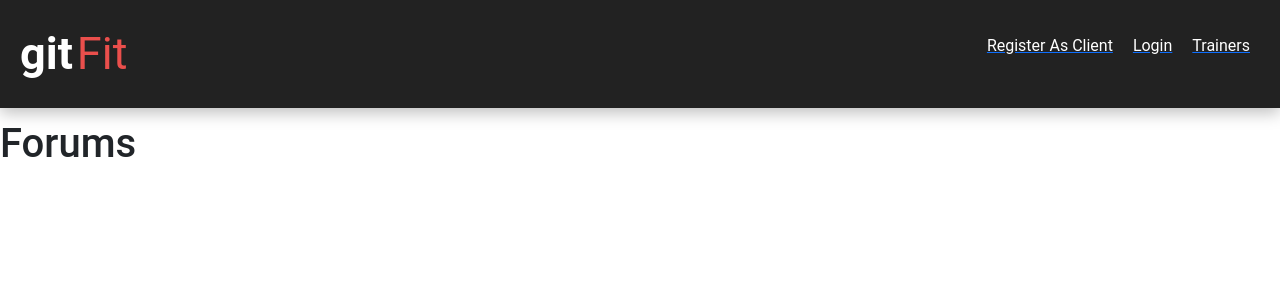
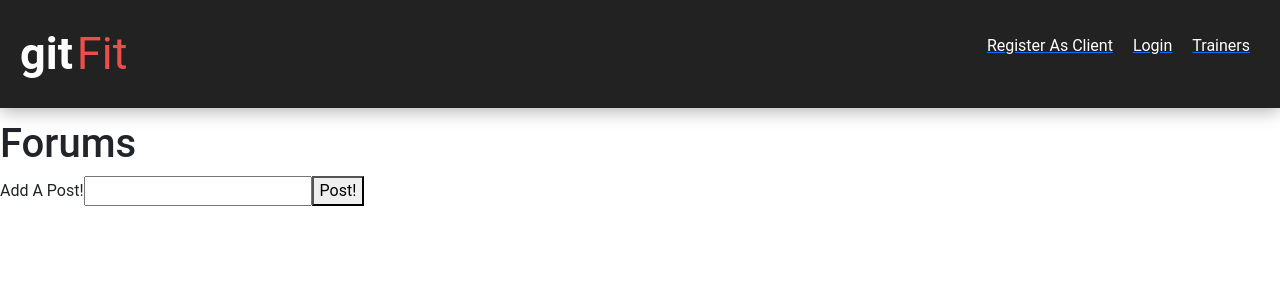
Before and after one commit to dtulpa16/JAUNT_React_App, a React (Create React App) app: page /forums in a window 1280 px wide. Shown: the top 300 px of the page. Built offline with nearby package versions, Linux system fonts and the light colour scheme; no server answers.

Commit message:
Added Forum That Allows Users To Post + Added Component That Displays The Posters Username And Specifies If Poster Is A Trainer

```diff
--- a/package.json
+++ b/package.json
@@ -7,9 +7,10 @@
     "@testing-library/react": "^11.2.7",
     "@testing-library/user-event": "^12.8.3",
     "axios": "^0.22.0",
-    "bootstrap": "^5.1.2",
+    "bootstrap": "^5.1.3",
     "jwt-decode": "^3.1.2",
     "jwt-decoder": "0.0.0",
+    "modals": "^0.1.9",
     "react": "^17.0.2",
     "react-dom": "^17.0.2",
     "react-router": "^5.2.1",
--- a/src/components/App.jsx
+++ b/src/components/App.jsx
@@ -56,7 +56,7 @@ render(){
                 }}
                 />
                 <Route exact path="/home" component={Home}/>
-                <Route path="/forums" component={Forums}/>
+                <Route path="/forums" render = {props=> <Forums {...props} user = {this.state.user}/>}/>
                 <Route path="/clientaccount" render = {props=> <ClientAccount {...props} user = {this.state.user}/>}/>
                 <Route path="/clientregister" component={ClientRegister}/>
                 <Route path="/exercises" component={Excercises}/>
--- /dev/null
+++ b/src/components/Forums/DisplayForumPost.jsx
@@ -0,0 +1,27 @@
+import React, {useEffect, useState, Component} from "react";
+import axios from "axios";
+import PostCreater from "../PostCreater";
+
+
+const DisplayForumPost = (props) => {
+    const [posts, setPosts] = useState(['No posts'])
+
+    async function getPosts(product){
+        await axios.get(`http://127.0.0.1:8000/api/applicationFunctions/forumpost/`).then(response=>{setPosts(response.data)})
+    }
+
+    useEffect(()=>{
+        getPosts()
+
+    },[])
+
+
+    return (
+        <React.Fragment>
+        {posts.map((element)=><div><p><PostCreater creator={element.user}/>{element.body}</p></div>)}
+        </React.Fragment>
+     );
+}
+
+
+export default DisplayForumPost;
--- a/src/components/Forums/Forums.jsx
+++ b/src/components/Forums/Forums.jsx
@@ -1,11 +1,51 @@
 import React from "react";
+import { useState, useEffect } from "react";
+import axios from "axios";
+import DisplayForumPost from "./DisplayForumPost";
 
 const Forums = (props) => {
-  return (
-    <div>
-      <h1> Forums </h1>
-    </div>
-   );
+    const [post, setPost] = useState([''])
+    const [currentUser, setCurrentUser] = useState([''])
+    const [creaters, setCreaters] = useState([])
+
+    useEffect(() => {
+        getCurrentUser()
+    },[props]);
+
+    const handleChange = (event)=>{
+        setPost(event.target.value);
+      };
+
+
+    const handleSubmit =(event)=>{
+        event.preventDefault();
+        let newPost= {
+            user:currentUser.id,
+            body:post,
+        }
+
+          addNewPost(newPost)
+      }
+      async function addNewPost(newPost){
+        await axios.post(`http://127.0.0.1:8000/api/applicationFunctions/forumpost/`,newPost);
+      }
+
+      async function getCurrentUser(){
+        await axios.get(`http://127.0.0.1:8000/api/auth/${props.user.user_id}/`).then(response => {setCurrentUser(response.data)})
+      }
+
+
+    return (
+        <React.Fragment>
+          <h1>Forums</h1>
+                 <form className= "post" onSubmit={(event) => handleSubmit (event)}>
+                <label>Add A Post!</label>
+                <input name= "post" onChange={handleChange} value={post}/>
+                <button type = "submit">Post!</button>
+                </form>
+                <DisplayForumPost posts ={post}/>
+        </React.Fragment>
+     );
 }
 
 export default Forums ;
--- /dev/null
+++ b/src/components/PostCreater.jsx
@@ -0,0 +1,24 @@
+import React, {useEffect, useState, Component} from "react";
+import axios from "axios";
+import DisplayForumPost from "./Forums/DisplayForumPost";
+
+const PostCreater = (props) => {
+    const [user, setUser] = useState('')
+
+    async function getPoster(props){
+        await axios.get(`http://127.0.0.1:8000/api/auth/${props.creator}/`).then(response => {setUser(response.data)})
+      }
+//First thing to run will be a function that will fetch the written reviews of each product based on the id.
+//Props is being passed in from the products list page.
+    useEffect(()=>{
+        getPoster(props)
+    },[])
+
+
+    return (
+        <div>
+        {user.username} {user.is_employee && <h6>(Trainer)</h6>}
+        </div>
+     );
+}
+export default PostCreater;
```
Also changed, not shown: src/components/Forums/DisplayReplies.jsx (added), 1 other file (tests, documents, lock files or other folders).
